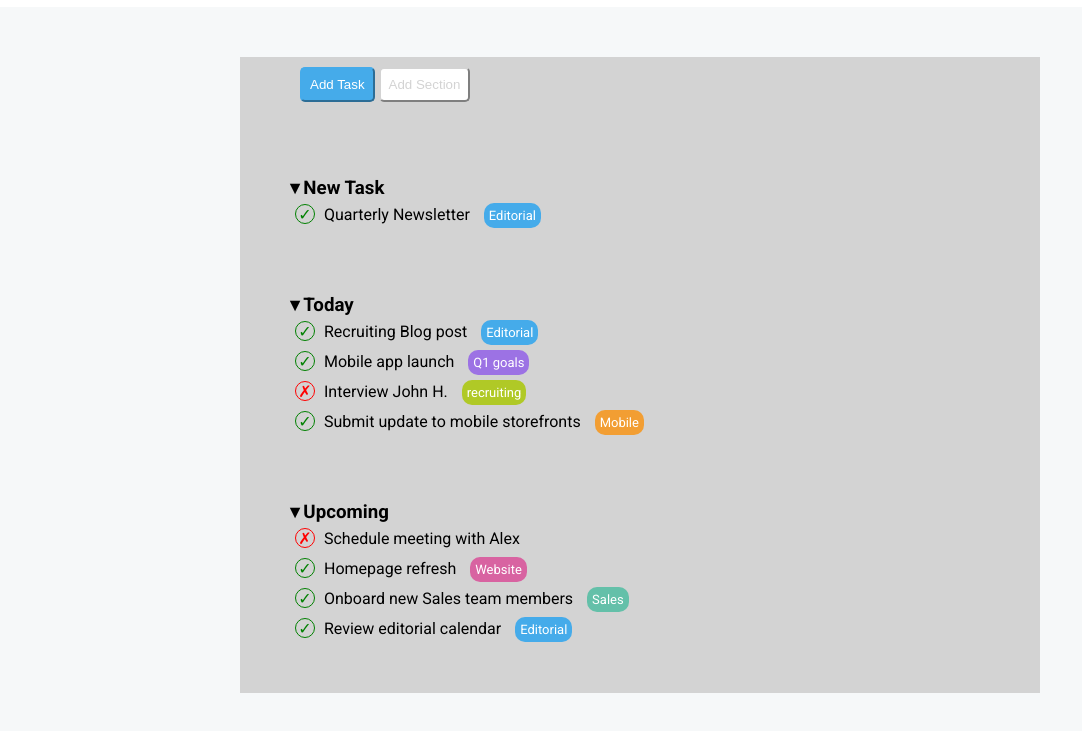
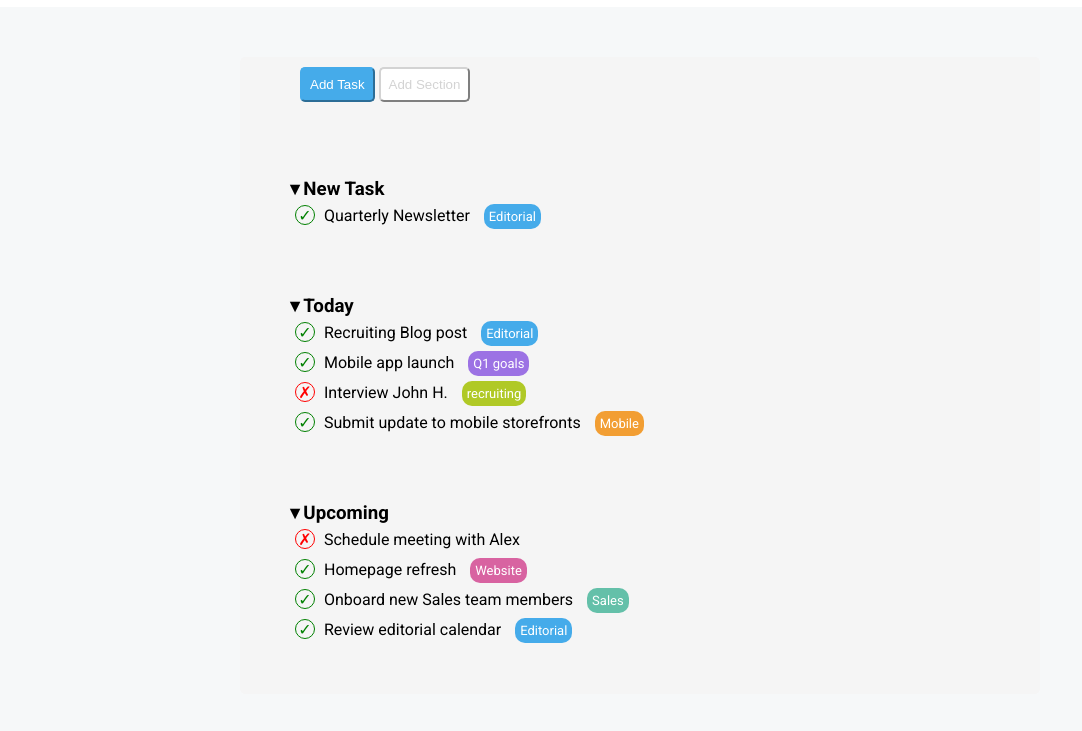
Before and after one commit to AleFabbretti/html-css-toboolist, a plain HTML site: page index.html in a window 1280 px wide. Shown: the part 63-794 px from the top of the page, without its empty margins (0-1082 px from the left). Drawn offline with Linux system fonts and the light colour scheme.

Commit message:
modifiche

```diff
--- a/css/style.css
+++ b/css/style.css
@@ -25,12 +25,13 @@ header{
 }
 
 .container{
-    background-color: lightgrey;
+    background-color: whitesmoke;
     max-width: 800px;
     margin: auto;
     padding-left: 50px;
     margin-top: 50px;
     padding-bottom: 50px;
+    border-radius: 5px;
 }
 
 .bottoni{
@@ -54,6 +55,12 @@ header{
     border-radius: 5px;
     border-color: lightgray;
     box-shadow: #F6F8F9;
+}
+
+hr{
+    border: 0;
+    height: 1px;
+    background-color: ;
 }
 
 h1{
--- a/index.html
+++ b/index.html
@@ -23,6 +23,7 @@
                          <button class="bottone1">Add Task</button>
                          <button class="bottone2">Add Section</button>
             </section>
+            <hr>
             <section>
                   <h1 class="triangolo">&#9662;</h1>
                   <h1 class="primo">New Task</h1>
```
